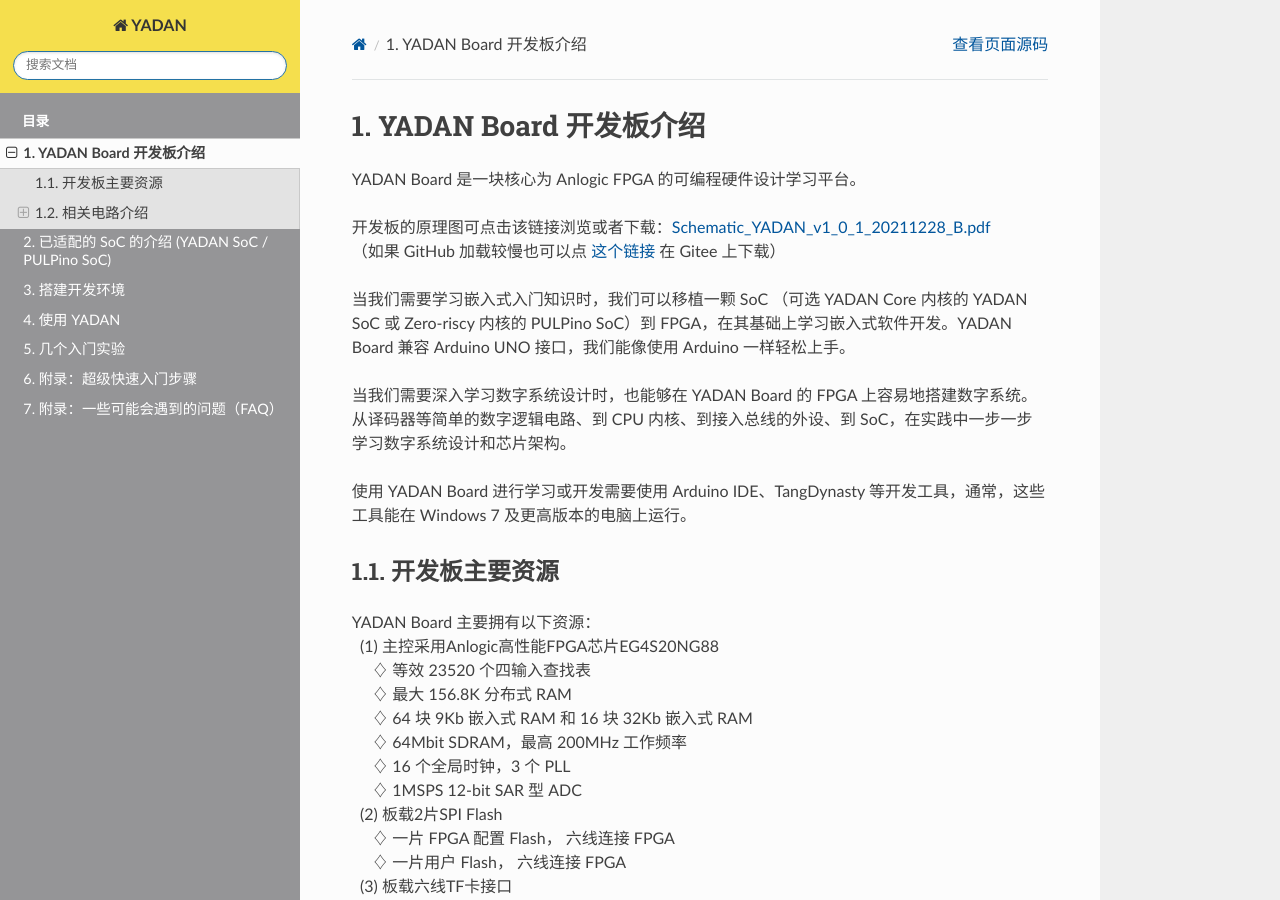
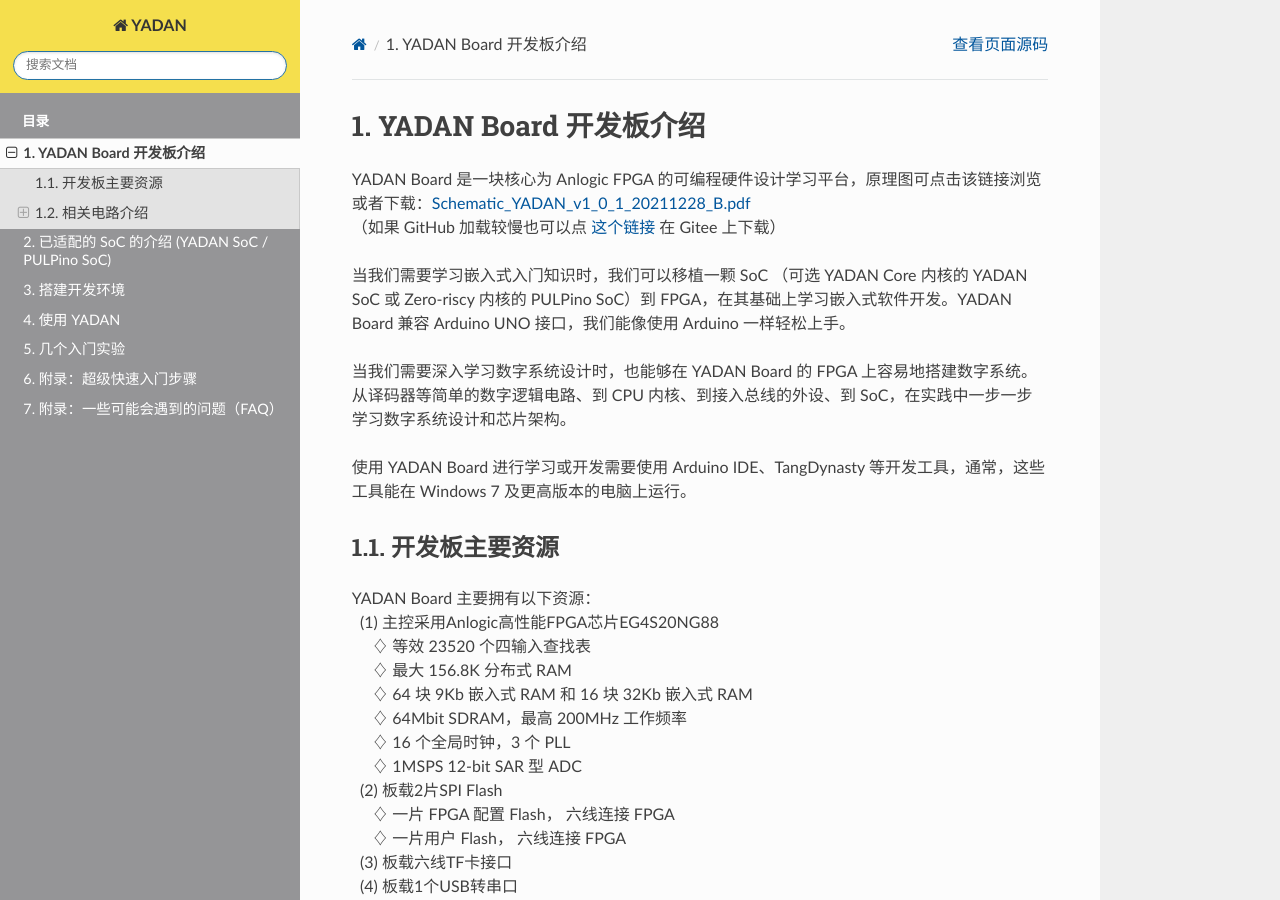
Before and after one commit to CSY-tvgo/YADAN-Docs, a Sphinx documentation site: the page built from docs/source/chap1.md, in a window 1280 px wide and 900 px high. Built offline with Sphinx 7.4.7 and the Read the Docs theme 2.0.0, drawn with Linux system fonts in a browser that asks for light colours.

Commit message:
update chap1

```diff
--- a/docs/source/chap1.md
+++ b/docs/source/chap1.md
@@ -1,8 +1,6 @@
 # YADAN Board 开发板介绍
 
-YADAN Board 是一块核心为 Anlogic FPGA 的可编程硬件设计学习平台。
-
-开发板的原理图可点击该链接浏览或者下载：[Schematic_YADAN_v1_0_1_20211228_B.pdf](https://github.com/CSY-tvgo/YADAN-Docs/blob/main/docs/source/attachments/Schematic_YADAN_v1_0_1_20211228_B.pdf)
+YADAN Board 是一块核心为 Anlogic FPGA 的可编程硬件设计学习平台，原理图可点击该链接浏览或者下载：[Schematic_YADAN_v1_0_1_20211228_B.pdf](https://github.com/CSY-tvgo/YADAN-Docs/blob/main/docs/source/attachments/Schematic_YADAN_v1_0_1_20211228_B.pdf)
 （如果 GitHub 加载较慢也可以点 [这个链接](https://gitee.com/verimaker/yadan-board/blob/master/Schematic_YADAN_v1_0_1_20211228_B.pdf) 在 Gitee 上下载）
 
 当我们需要学习嵌入式入门知识时，我们可以移植一颗 SoC （可选 YADAN Core 内核的 YADAN SoC 或 Zero-riscy 内核的 PULPino SoC）到 FPGA，在其基础上学习嵌入式软件开发。YADAN Board 兼容 Arduino UNO 接口，我们能像使用 Arduino 一样轻松上手。
```
